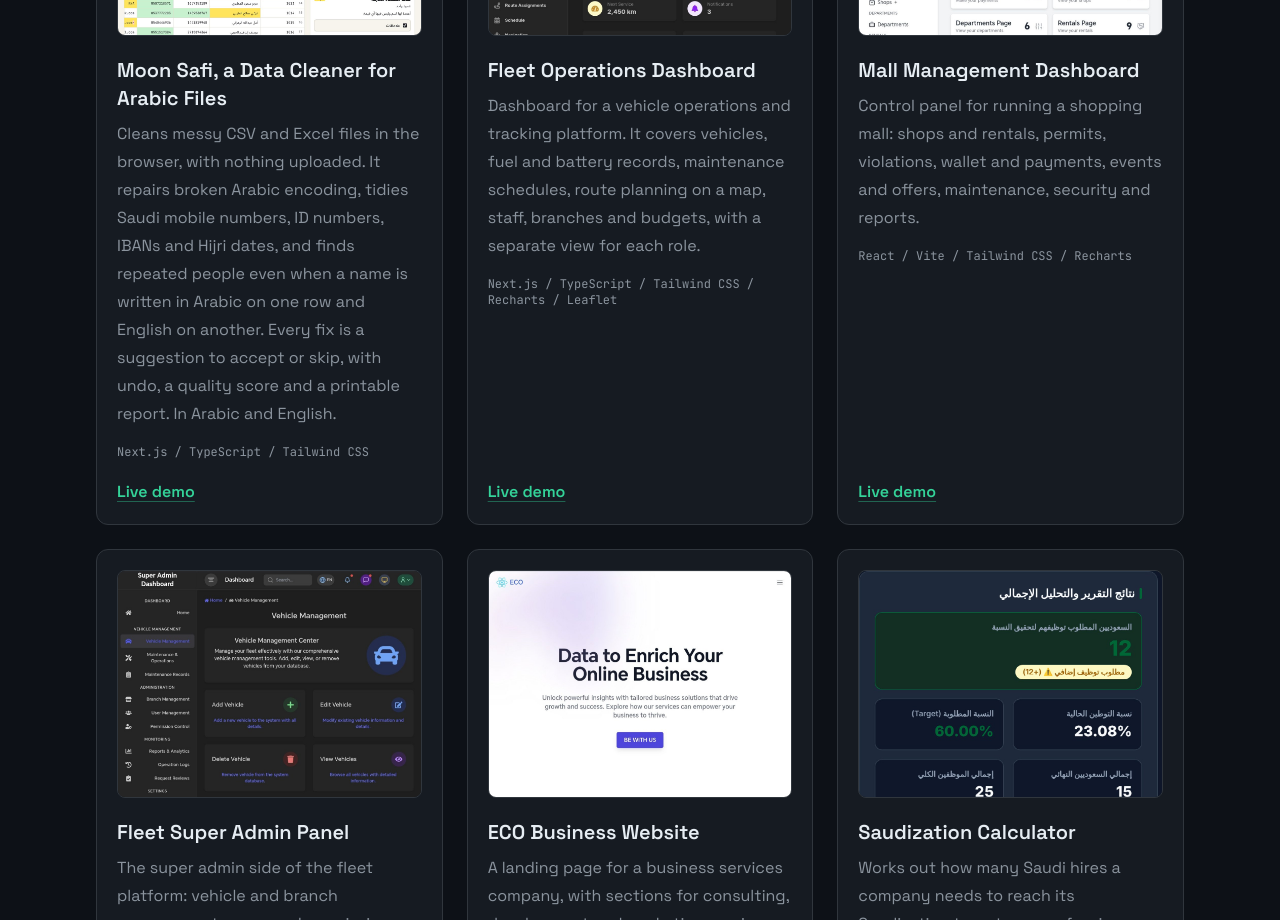
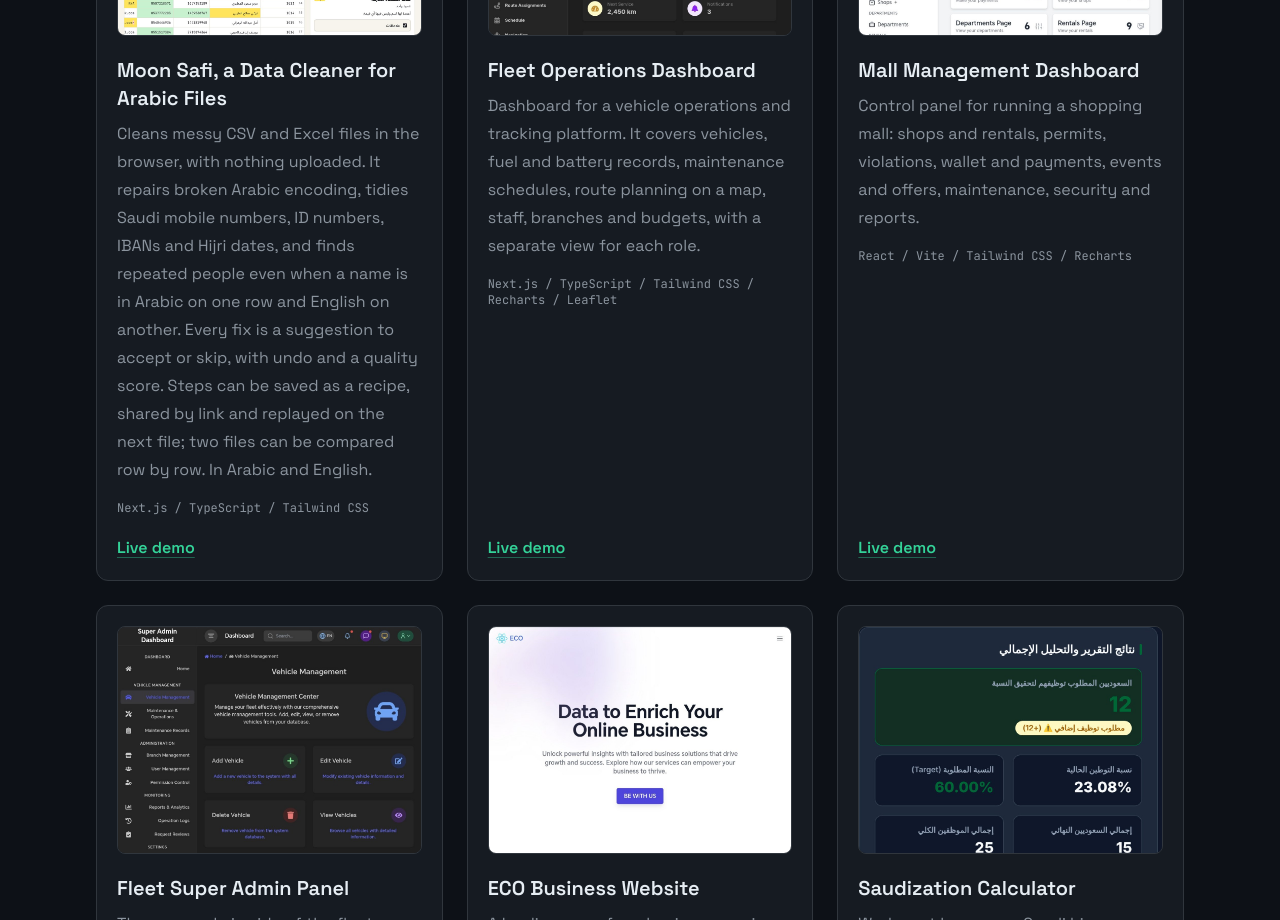
Before and after one commit to Mu21stafa23/personal-website, a Next.js app: page / in a window 1280 px wide. Shown: the part 5580-6500 px from the top of the page. Built offline with nearby package versions, Linux system fonts and the light colour scheme.

Commit message:
Projects: describe Moon Safi's recipes and file comparison
Co-Authored-By: Claude Opus 5.5 <noreply@anthropic.com>
Claude-Session: https://claude.ai/code/session_01TkRPnwSefusrgepjoER5a5

```diff
--- a/app/components/Projects.tsx
+++ b/app/components/Projects.tsx
@@ -49,7 +49,7 @@ const projects: Project[] = [
   {
     name: 'Moon Safi, a Data Cleaner for Arabic Files',
     description:
-      'Cleans messy CSV and Excel files in the browser, with nothing uploaded. It repairs broken Arabic encoding, tidies Saudi mobile numbers, ID numbers, IBANs and Hijri dates, and finds repeated people even when a name is written in Arabic on one row and English on another. Every fix is a suggestion to accept or skip, with undo, a quality score and a printable report. In Arabic and English.',
+      'Cleans messy CSV and Excel files in the browser, with nothing uploaded. It repairs broken Arabic encoding, tidies Saudi mobile numbers, ID numbers, IBANs and Hijri dates, and finds repeated people even when a name is in Arabic on one row and English on another. Every fix is a suggestion to accept or skip, with undo and a quality score. Steps can be saved as a recipe, shared by link and replayed on the next file; two files can be compared row by row. In Arabic and English.',
     stack: ['Next.js', 'TypeScript', 'Tailwind CSS'],
     image: '/projects/csv-cleaner.jpg',
     demo: 'https://moon-safi.vercel.app',
```
